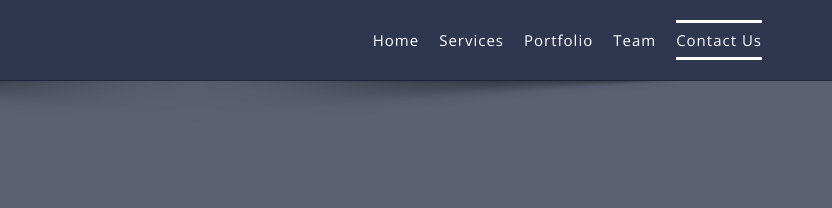
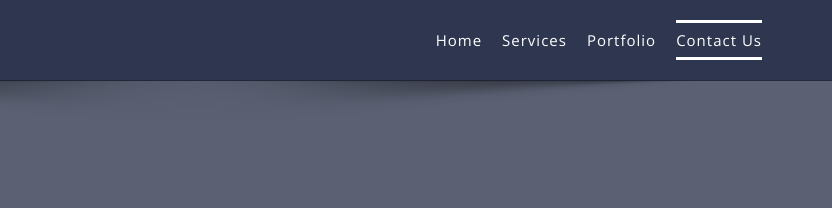
Before and after one commit to gkmohit/procreareivf.org, a plain HTML site: page index.html in a window 1280 px wide. Shown: the top 208 px of the page, 448-1280 px from the left. Drawn offline with nearby package versions, Linux system fonts and the light colour scheme; some packages are replaced by stand-ins of ours.

Commit message:
Updated header

```diff
--- a/index.html
+++ b/index.html
@@ -121,11 +121,12 @@ body
                         </li><!-- /Portfolio -->
 
                         <!-- Team -->
-                        <li>
+                        <!-- <li>
                            <a href="#team-section" title="Team" class="scrollto">
                               Team
                            </a>
-                        </li><!-- /Team -->
+                        </li> -->
+                        <!-- /Team -->
 
                         <!-- Contact Us -->
                         <li>
```
